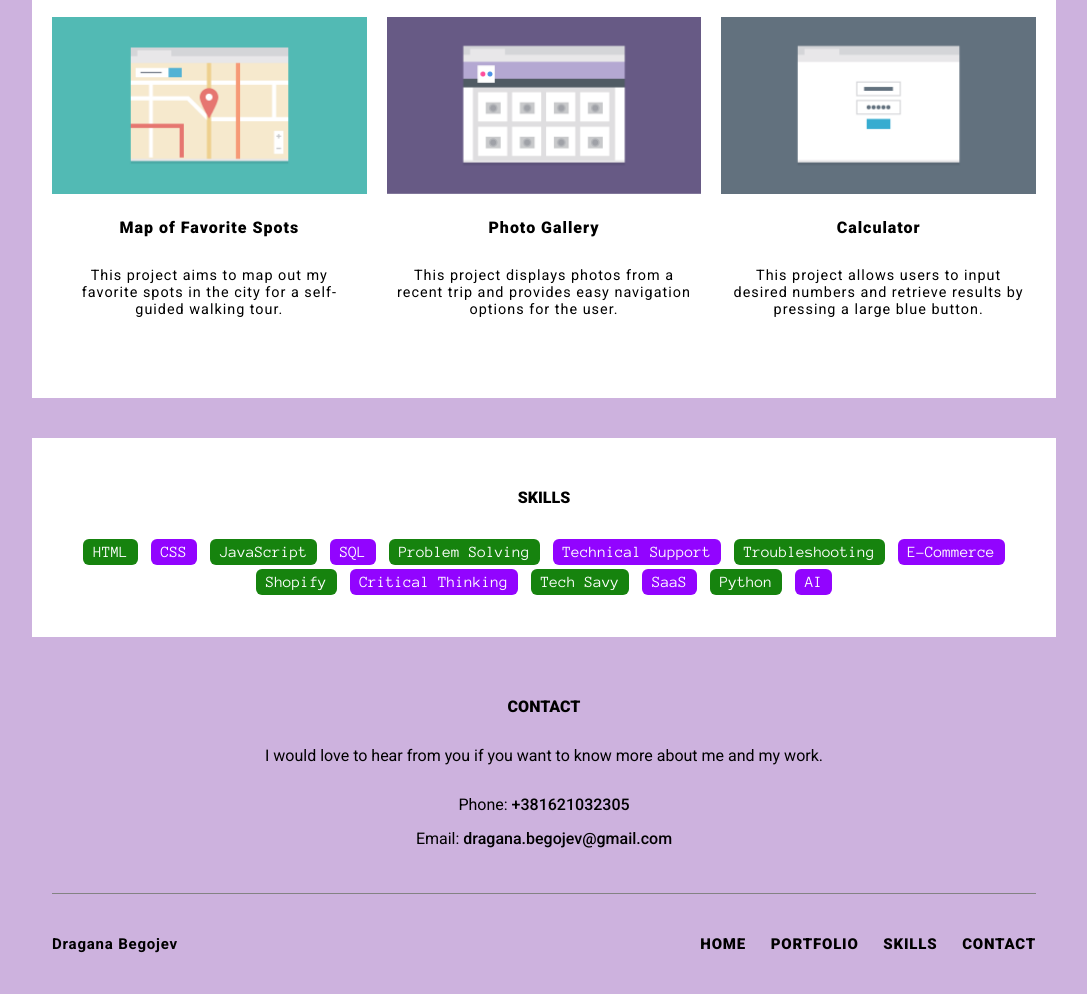
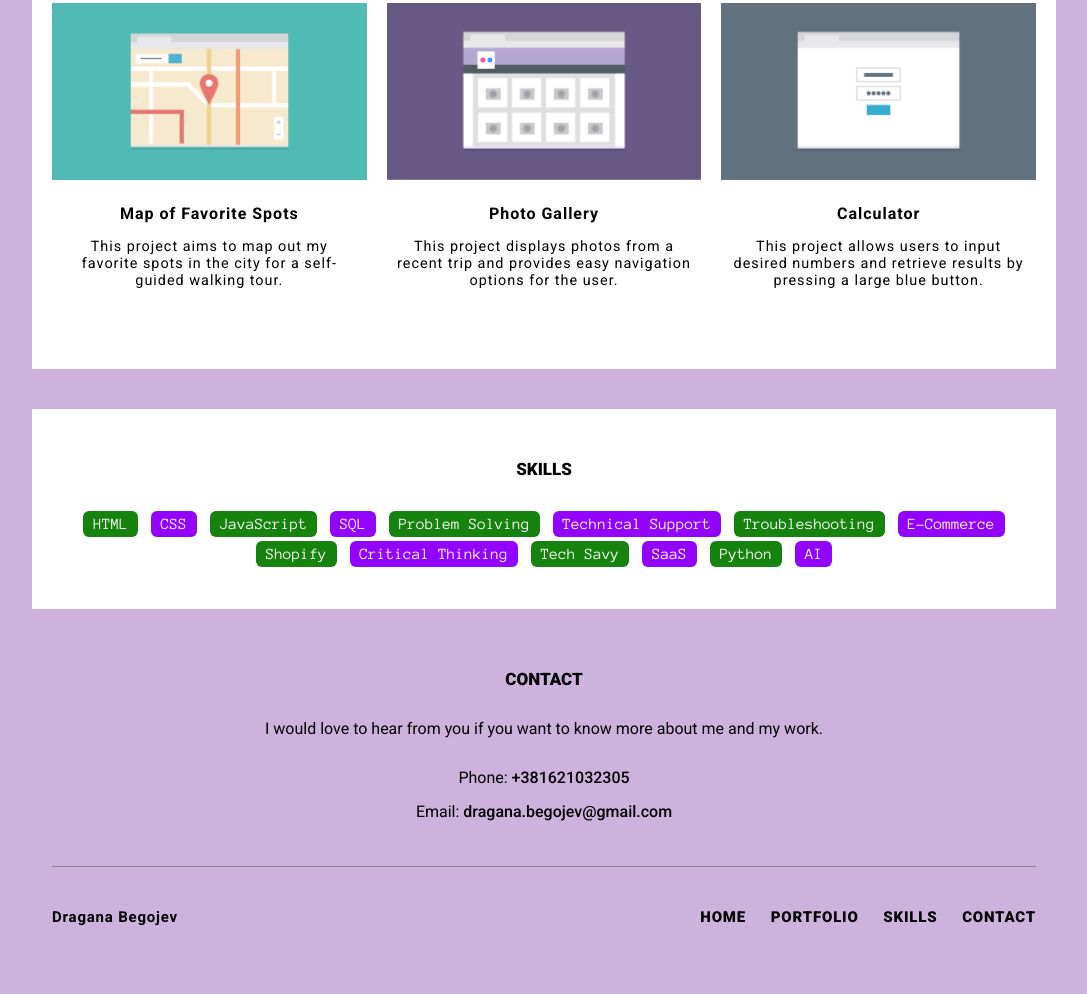
Before and after one commit to DraganaBegojev/Project-2, a plain HTML site: page index.html in a window 1280 px wide. Shown: the part 792-1786 px from the top of the page, without its empty margins (96-1183 px from the left). After the commit the page ends 1759 px from the top, so only its background shows below. Drawn offline with Linux system fonts and the light colour scheme; a web font is replaced by a local one.

Commit message:
adjusting titles
titles styles

```diff
--- a/css/styles.css
+++ b/css/styles.css
@@ -27,6 +27,16 @@
   a {
     text-decoration: none;
     color:#000;
+    font-weight: 900;
+  }
+
+  h1 {
+    font-weight: 900;
+  }
+  h2 {
+    font-size: 17px;
+    font-weight: 900;
+    color: #000;
   }
   nav {
     letter-spacing: .05em;
@@ -40,11 +50,6 @@
     width: 100%;
   }
 
-  /*titles styles*/
-  h1 a, .top-nav a,  #portfolio h4, #skills h4 {
-    color: #000;
-    font-weight: 900;
-  }
 
   .top-nav {
     margin-top: 30px;
@@ -72,7 +77,7 @@
     padding-top: 50px;
     padding-bottom: 40px;
 }
-  #portfolio h4, #skills h4 {
+  #portfolio h2, #skills h2 {
     text-align: center;
     padding-bottom: 30px;
   }
@@ -140,7 +145,7 @@
     height: 100px;
     font-weight: 900;
   }
-  #footer-nav h2, #footer-nav a {
+  #footer-nav h3, #footer-nav a {
     font-size: 15px;
   }
   #contact {
@@ -152,10 +157,9 @@
     padding-bottom: 30px;
   }
 
-  #contact h4 {
+  #contact h2 {
     padding-top: 30px;
     padding-bottom: 30px;
-    font-weight: 900;
   }
   .contact-message {
     padding-bottom: 30px;
--- a/index.html
+++ b/index.html
@@ -28,7 +28,7 @@
     </header>
     <main>
       <section id="portfolio">
-        <h4>PORTFOLIO</h4>
+        <h2>PORTFOLIO</h2>
         <div class="container">
             <div class="col">
               <img src="responsive_layout_v3/images/portfolio-1.png" alt="Marketing Page" class="portfolio-image">
@@ -75,7 +75,7 @@
           </div>
       </section>
       <section id="skills">
-          <h4>SKILLS</h4>
+          <h2>SKILLS</h2>
             <ul class="skill">
               <li>HTML</li>
               <li>CSS</li>
@@ -96,13 +96,13 @@
     </main>
     <footer>
       <div id="contact">
-        <h4>CONTACT</h4>
+        <h2>CONTACT</h2>
         <p class="contact-message">I would love to hear from you if you want to know more about me and my work.</p>
         <p class="contact-details">Phone: <a href="tel:+05890000111">+381621032305</a></p>
         <p class="contact-details">Email: <a href="mailto:dragana.begojev@gmail.com">dragana.begojev@gmail.com</a></p>
       </div>
       <nav id="footer-nav">
-        <h2>Dragana Begojev</h2>
+        <h3>Dragana Begojev</h3>
         <ul class="footer-nav">
           <li class="top"><a href="#top">back to top</a></li>
           <li class="full"><a href="#top">home</a></li>
```
